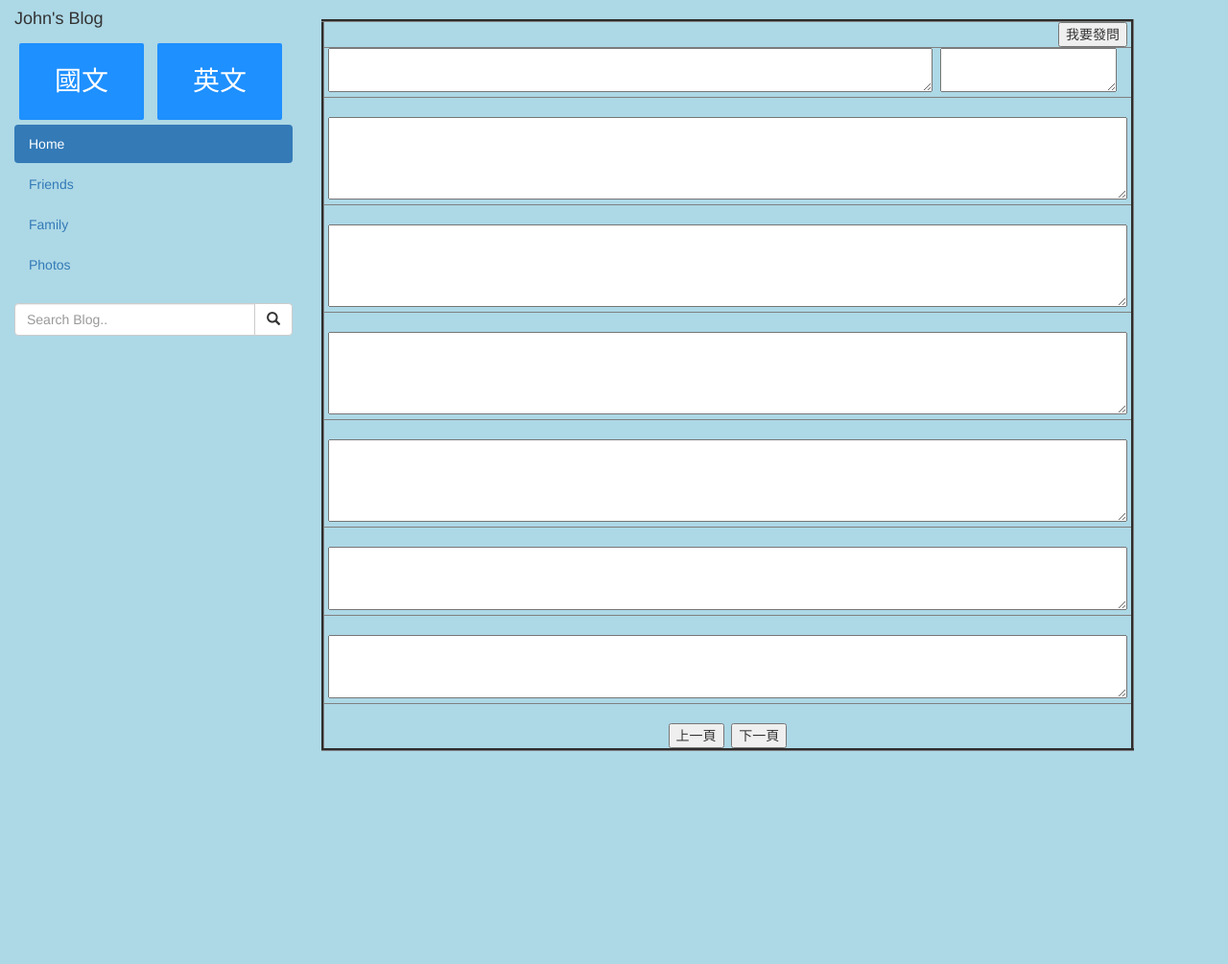
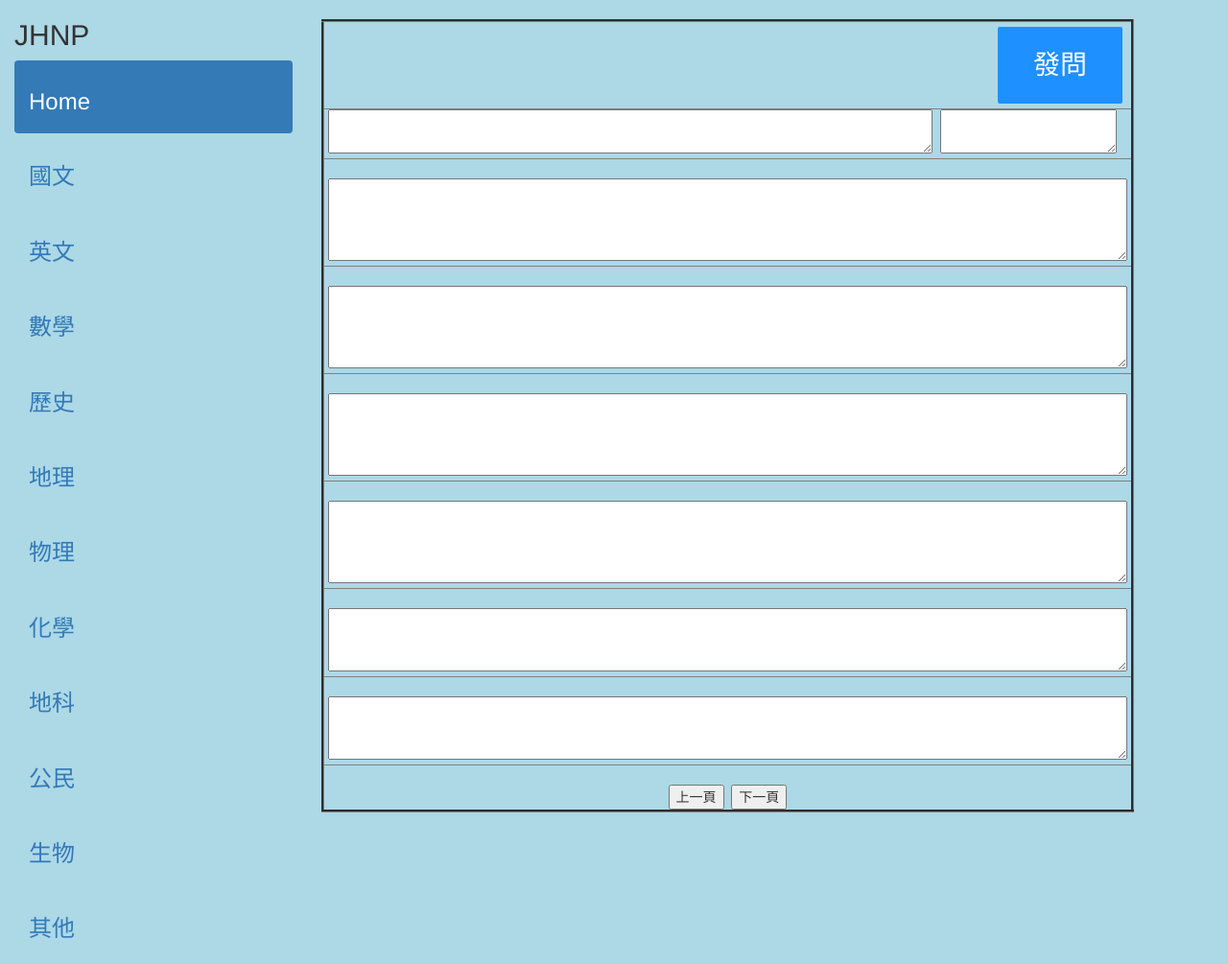
Before and after one commit to ed0033w/hsnp, a plain HTML site: page mainpage.html in a window 1280 px wide. Shown: the top 1005 px of the page at 96% size. Drawn offline with nearby package versions, Linux system fonts and the light colour scheme.

Commit message:
Update mainpage.html

```diff
--- a/mainpage.html
+++ b/mainpage.html
@@ -40,14 +40,20 @@
 <div class="container-fluid">
   <div class="row content">
     <div class="col-sm-3 sidenav">
-      <h4>John's Blog</h4>
+      <h2>JHNP</h2>
       <ul class="nav nav-pills nav-stacked">
-        <button class="button" style="vertical-align:middle"><span>國文 </span></button>
-        <button class="button" style="vertical-align:middle"><span>英文 </span></button>
-        <li class="active"><a href="#section1">Home</a></li>
-        <li><a href="#section2">Friends</a></li>
-        <li><a href="#section3">Family</a></li>
-        <li><a href="#section3">Photos</a></li>
+        <li class="active"><a href="#section1"><h3>Home</h3></a></li>
+        <li><a href="#section2"><h3>國文</h3></a></li>
+        <li><a href="#section3"><h3>英文</h3></a></li>
+        <li><a href="#section3"><h3>數學</h3></a></li>
+        <li><a href="#section3"><h3>歷史</h3></a></li>
+        <li><a href="#section3"><h3>地理</h3></a></li>
+        <li><a href="#section3"><h3>物理</h3></a></li>
+        <li><a href="#section3"><h3>化學</h3></a></li>
+        <li><a href="#section3"><h3>地科</h3></a></li>
+        <li><a href="#section3"><h3>公民</h3></a></li>
+        <li><a href="#section3"><h3>生物</h3></a></li>
+        <li><a href="#section3"><h3>其他</h3></a></li>
       </ul><br>
       <div class="input-group">
         <input type="text" class="form-control" placeholder="Search Blog..">
@@ -63,7 +69,7 @@
    	<table border="3" >
    <tbody>
      <tr>
-       <td><div style="text-align:right;"><right><button type="button">我要發問</button>&nbsp</div></td>
+       <td><div style="text-align:right;"><right><button class="button" style="vertical-align:middle"><span>發問 </span></button>&nbsp</div></td>
      </tr>
      <tr>
        <td>&nbsp<textarea rows=2 cols=75></textarea>&nbsp&nbsp<textarea rows=2 cols=20>&nbsp</textarea></td>
```
